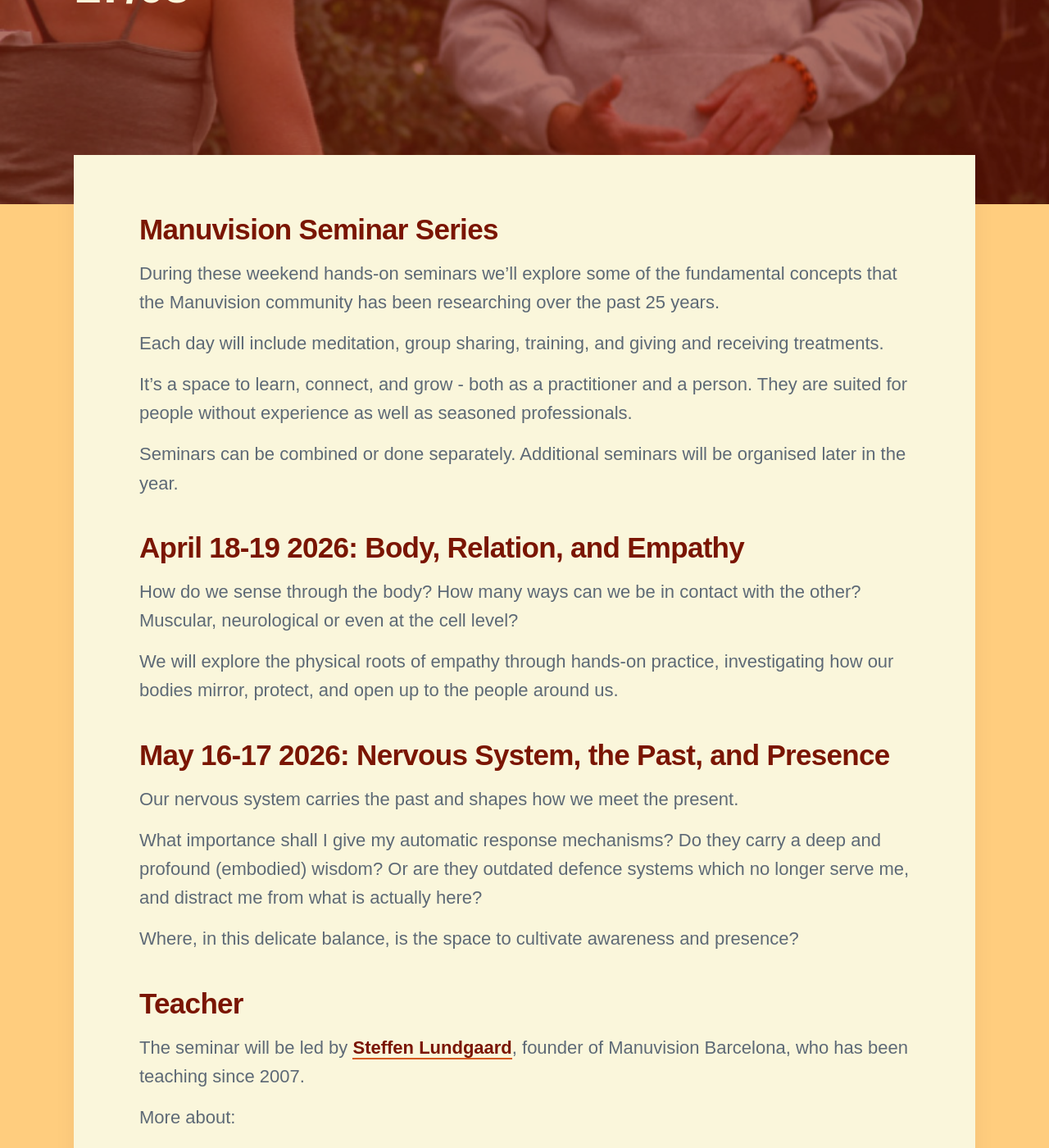
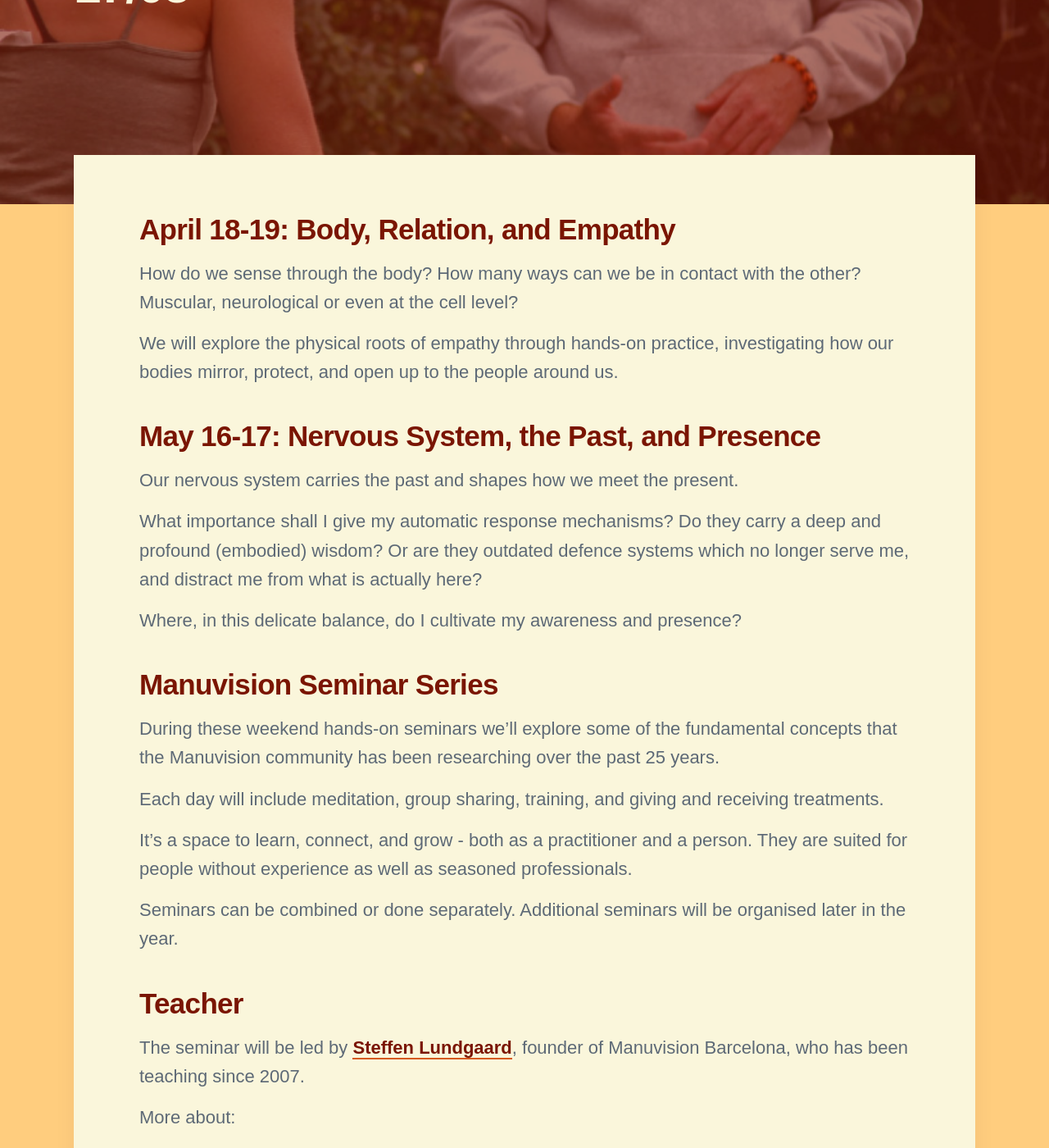
Before and after one commit to threekeytherapy/threekeytherapy.com, a Jekyll site: the page built from _workshops/seminar.md, in a window 1280 px wide and 1400 px high, scrolled down 531 px. Shown: the whole window at 82% size. Built offline with Jekyll 4.4.1, drawn with Linux system fonts in a browser that asks for light colours; nearby versions of some CDN libraries; some web fonts are replaced; some of the changed lines change nothing that is shown; some of the changed text lies outside the part shown.

Commit message:
last tweaks

```diff
--- a/_workshops/seminar.md
+++ b/_workshops/seminar.md
@@ -7,6 +7,24 @@ homepage_image: /images/seminar.jpg
 date: 2023-11-01 00:00:00
 redirects_from:
 ---
+
+## April 18-19: Body, Relation, and Empathy
+
+How do we sense through the body?
+How many ways can we be in contact with the other?
+Muscular, neurological or even at the cell level?
+
+We will explore the physical roots of empathy through hands-on practice, investigating how our bodies mirror, protect, and open up to the people around us.
+
+## May 16-17: Nervous System, the Past, and Presence
+
+Our nervous system carries the past and shapes how we meet the present.
+
+What importance shall I give my automatic response mechanisms?
+Do they carry a deep and profound (embodied) wisdom?
+Or are they outdated defence systems which no longer serve me, and distract me from what is actually here?
+
+Where, in this delicate balance, do I cultivate my awareness and presence?
 
 ## Manuvision Seminar Series
 
@@ -19,24 +37,6 @@ They are suited for people without experience as well as seasoned professionals.
 
 Seminars can be combined or done separately.
 Additional seminars will be organised later in the year.
-
-## April 18-19 2026: Body, Relation, and Empathy
-
-How do we sense through the body?
-How many ways can we be in contact with the other?
-Muscular, neurological or even at the cell level?
-
-We will explore the physical roots of empathy through hands-on practice, investigating how our bodies mirror, protect, and open up to the people around us.
-
-## May 16-17 2026: Nervous System, the Past, and Presence
-
-Our nervous system carries the past and shapes how we meet the present.
-
-What importance shall I give my automatic response mechanisms?
-Do they carry a deep and profound (embodied) wisdom?
-Or are they outdated defence systems which no longer serve me, and distract me from what is actually here?
-
-Where, in this delicate balance, is the space to cultivate awareness and presence?
 
 ## Teacher
 
@@ -54,10 +54,13 @@ Praktijk Lijnbaansgracht Lijnbaansgracht 67-O 1015GV Amsterdam
 ## Schedule
 
 April 18th, 09:30 - 17:30
-April 18th, 09:30 - 17:30
+April 19th, 09:30 - 17:30
 
+-
 
 May 16th, 09:30 - 17:30
-MAy 17th, 09:30 - 17:30
+May 17th, 09:30 - 17:30
+
+-
 
 <a href="/contact" class="button button--large">I'm interested, tell me more!</a>
```
